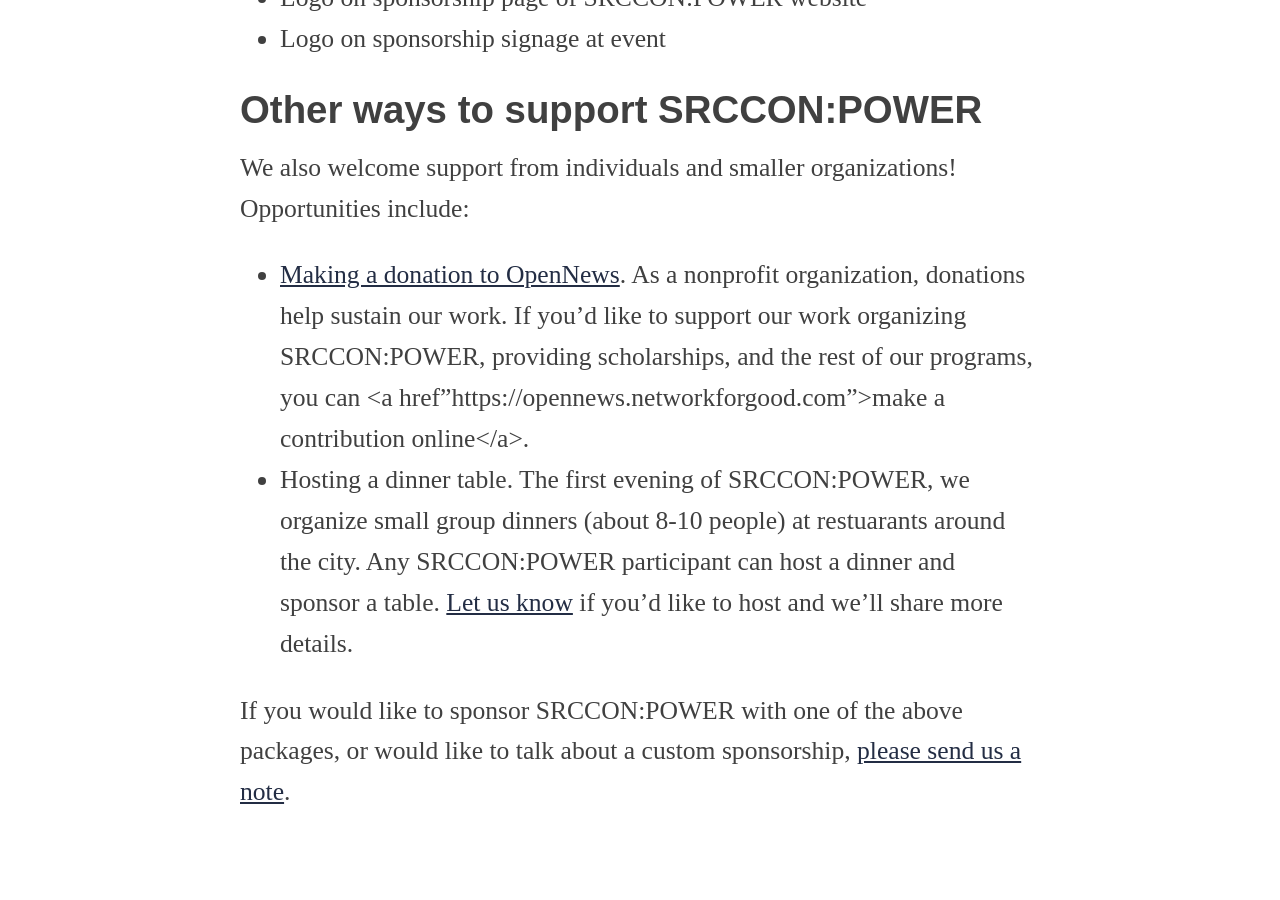
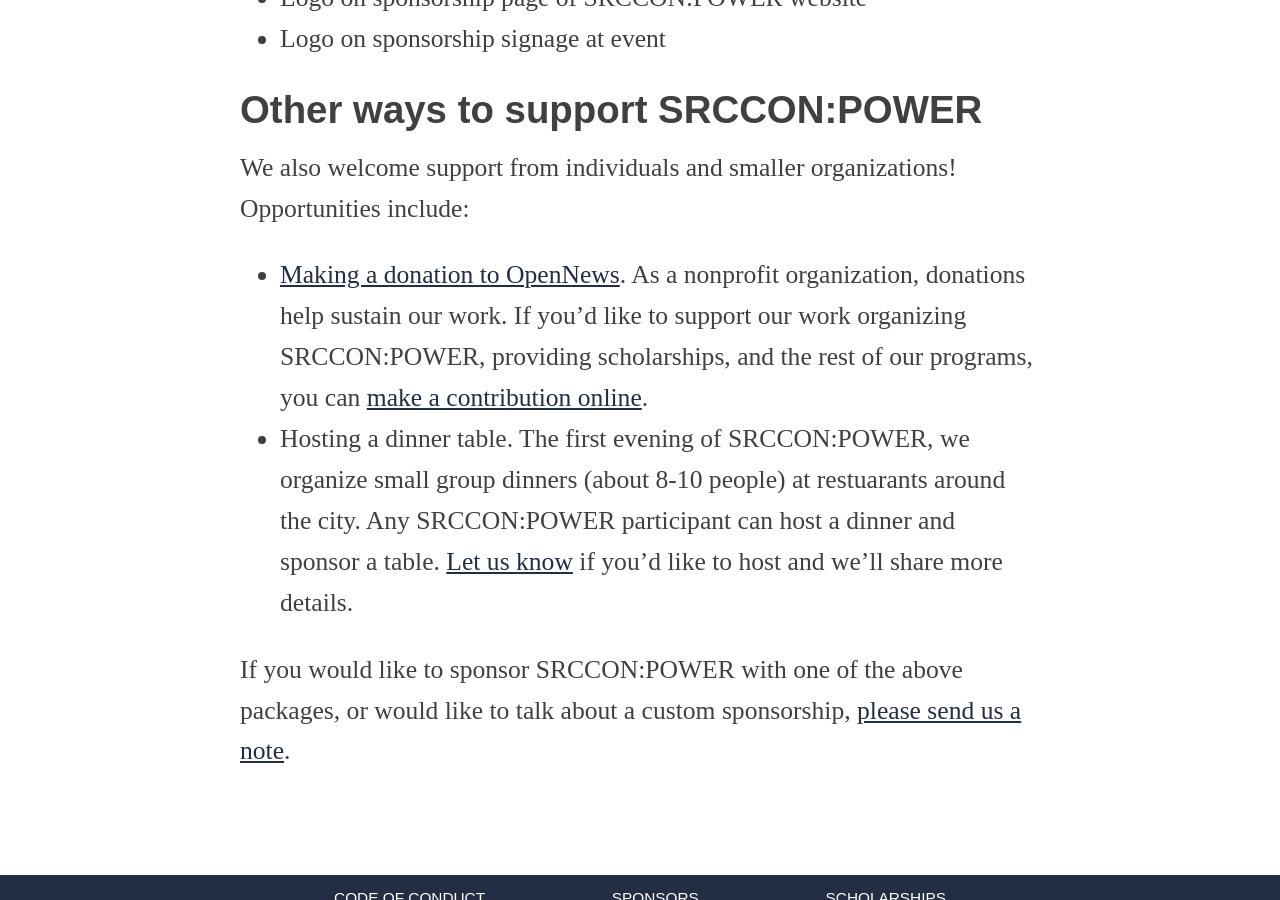
Before and after one commit to OpenNews/srccon-power, a Jekyll site: the page built from sponsors.md, in a window 1280 px wide and 900 px high, scrolled down 4598 px. Built offline with Jekyll 4.4.1, drawn with Linux system fonts in a browser that asks for light colours; our own code applies the rules of GitHub Pages for plain Markdown files.

Commit message:
correctly fix typo

```diff
--- a/sponsors.md
+++ b/sponsors.md
@@ -85,7 +85,7 @@
 
 We also welcome support from individuals and smaller organizations! Opportunities include:
 
-* <a href="https://opennews.networkforgood.com">Making a donation to OpenNews</a>. As a nonprofit organization, donations help sustain our work. If you'd like to support our work organizing SRCCON:POWER, providing scholarships, and the rest of our programs, you can <a href"https://opennews.networkforgood.com">make a contribution online</a>.
+* <a href="https://opennews.networkforgood.com">Making a donation to OpenNews</a>. As a nonprofit organization, donations help sustain our work. If you'd like to support our work organizing SRCCON:POWER, providing scholarships, and the rest of our programs, you can <a href="https://opennews.networkforgood.com">make a contribution online</a>.
 * Hosting a dinner table. The first evening of SRCCON:POWER, we organize small group dinners (about 8-10 people) at restuarants around the city. Any SRCCON:POWER participant can host a dinner and sponsor a table. <a href="mailto:erika@opennews.org">Let us know</a> if you&rsquo;d like to host and we&rsquo;ll share more details.
 
 If you would like to sponsor SRCCON:POWER with one of the above packages, or would like to talk about a custom sponsorship, <a href="mailto:erika@opennews.org">please send us a note</a>.
```
